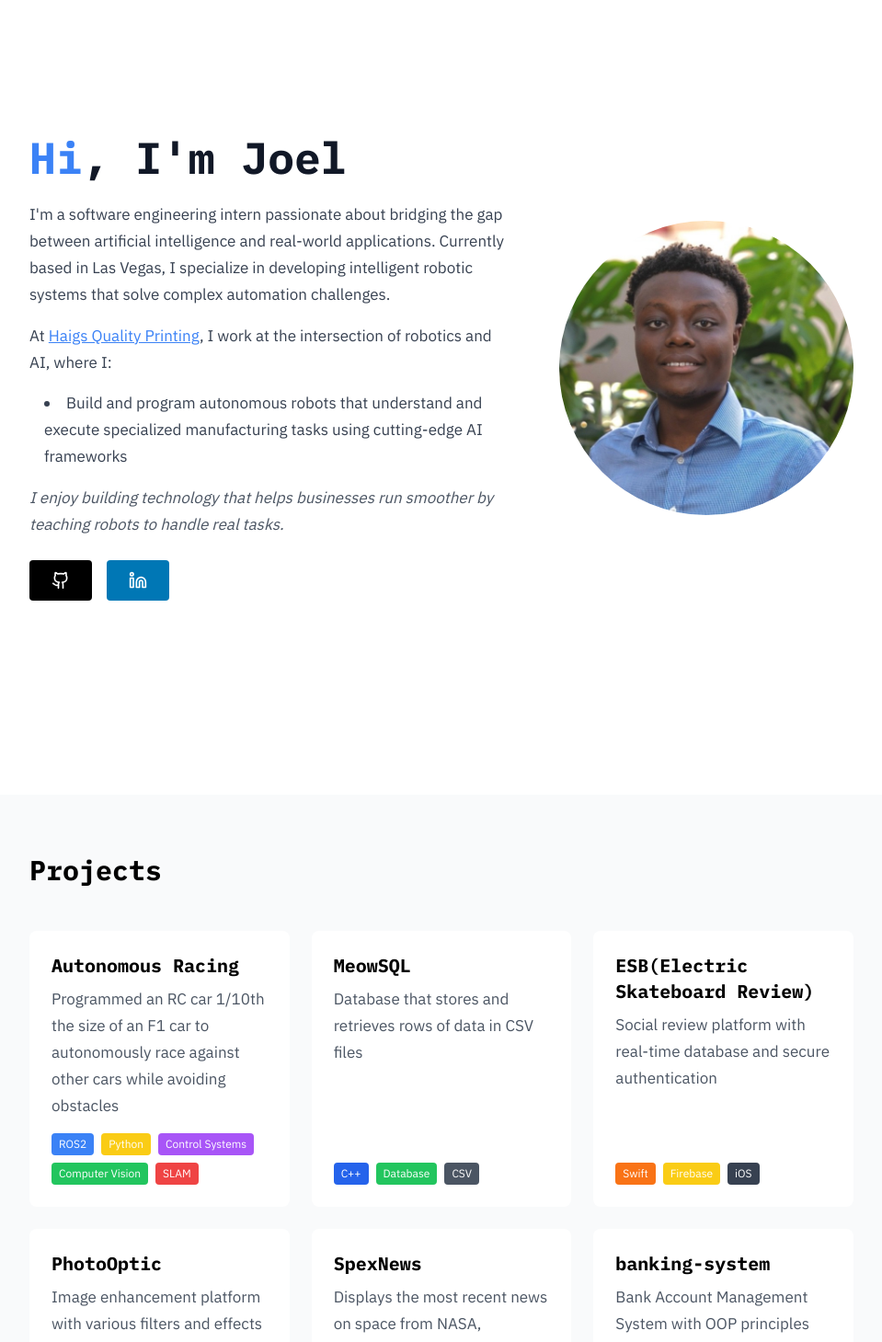
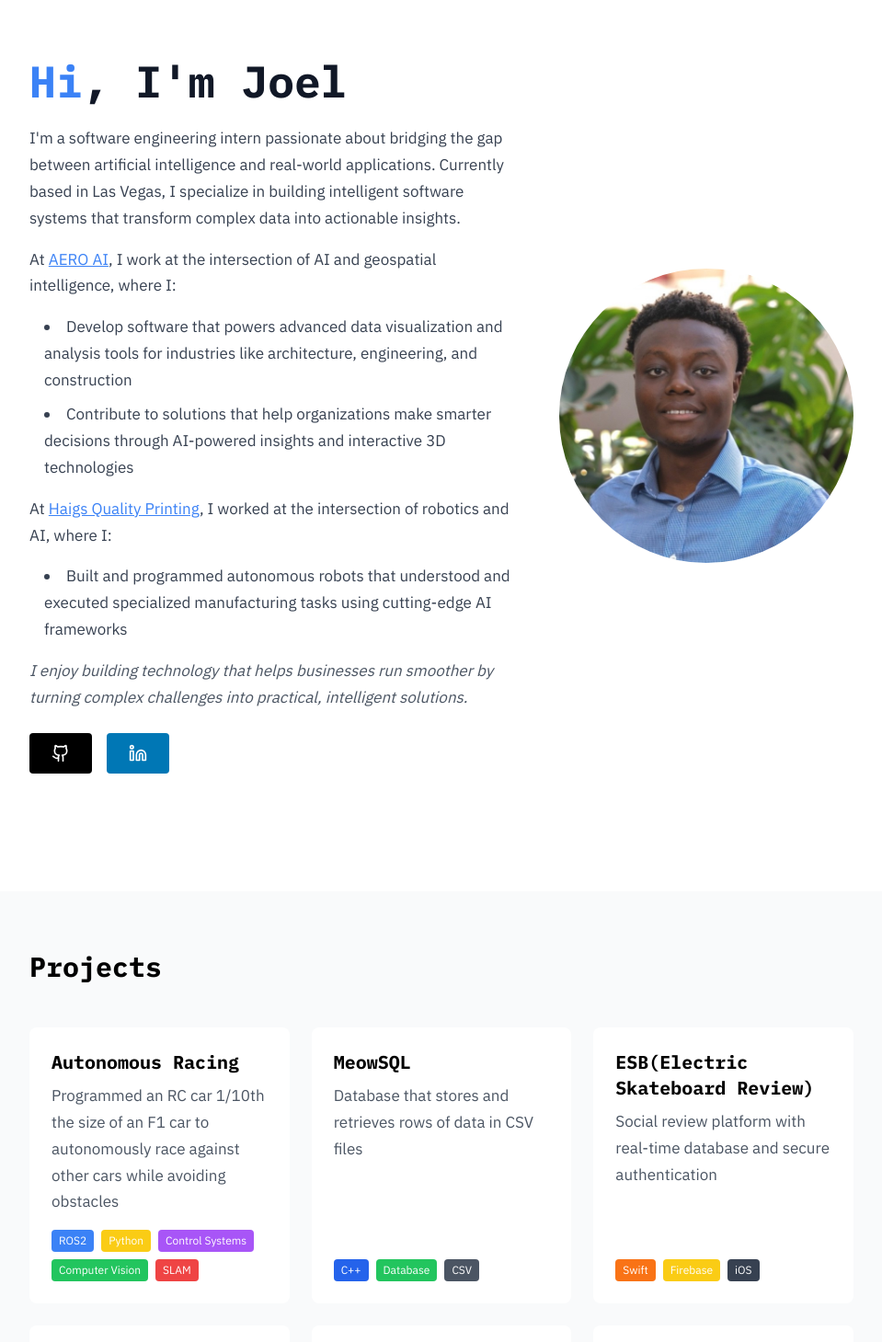
Before and after one commit to joelkab/Joel-portfolio, a Next.js app: page / in a window 1280 px wide. Shown: the top 1459 px of the page at 92% size, without its empty margins (160-1119 px from the left). Built offline with nearby package versions, Linux system fonts and the light colour scheme.

Commit message:
Update portfolio bio with AERO AI internship and improve project animations

```diff
--- a/src/components/sections/MinimalistHero.tsx
+++ b/src/components/sections/MinimalistHero.tsx
@@ -29,20 +29,28 @@ export default function MinimalistHero() {
               {/* Description */}
               <div className="text-gray-700 space-y-4 mb-6 text-[17px] leading-[1.7]">
                 <p>
-                  I'm a software engineering intern passionate about bridging the gap between artificial intelligence and real-world applications.
-                  Currently based in Las Vegas, I specialize in developing intelligent robotic systems that solve complex automation challenges.
+                  I'm a software engineering intern passionate about bridging the gap between artificial intelligence and real-world applications. Currently based in Las Vegas, I specialize in building intelligent software systems that transform complex data into actionable insights.
                 </p>
 
                 <p>
-                  At <a href="#" className="text-blue-500 underline">Haigs Quality Printing</a>, I work at the intersection of robotics and AI, where I:
+                  At <a href="https://aeroai.io/" className="text-blue-500 underline">AERO AI</a>, I work at the intersection of AI and geospatial intelligence, where I:
                 </p>
 
                 <ul className="list-disc list-inside space-y-2 ml-4">
-                  <li>Build and program autonomous robots that understand and execute specialized manufacturing tasks using cutting-edge AI frameworks</li>
+                  <li>Develop software that powers advanced data visualization and analysis tools for industries like architecture, engineering, and construction</li>
+                  <li>Contribute to solutions that help organizations make smarter decisions through AI-powered insights and interactive 3D technologies</li>
+                </ul>
+
+                <p>
+                  At <a href="https://www.haigsprinting.com/" className="text-blue-500 underline">Haigs Quality Printing</a>, I worked at the intersection of robotics and AI, where I:
+                </p>
+
+                <ul className="list-disc list-inside space-y-2 ml-4">
+                  <li>Built and programmed autonomous robots that understood and executed specialized manufacturing tasks using cutting-edge AI frameworks</li>
                 </ul>
 
                 <p className="text-gray-600 italic">
-                  I enjoy building technology that helps businesses run smoother by teaching robots to handle real tasks.
+                  I enjoy building technology that helps businesses run smoother by turning complex challenges into practical, intelligent solutions.
                 </p>
               </div>
 
--- a/src/components/sections/MinimalistProjects.tsx
+++ b/src/components/sections/MinimalistProjects.tsx
@@ -96,7 +96,7 @@ export default function MinimalistProjects() {
     {
       title: 'PhotoOptic',
       description: 'Image enhancement platform with various filters and effects',
-      summary: 'MeowSQL is database application that stores and retrieves data in CSV files. It includes a secure login system and allows users to add, delete, and search for data. The program also includes debugging and testing features to ensure smooth operation.',
+      summary: 'PhotoOptic is a Python-based image processing application that transforms ordinary pictures into enhanced images with various filters and effects. Built with OpenCV, it provides an accessible platform for image manipulation and web image retrieval, designed with simplicity and user-friendliness in mind.',
       highlights: [
         'Multiple filters and effects using OpenCV',
         'Web image retrieval and processing capability',
@@ -157,10 +157,15 @@ export default function MinimalistProjects() {
             {projects.map((project, index) => (
               <div
                 key={project.title}
-                className={`transition-all duration-700 delay-${index * 100}`}
+                className={`transition-all duration-700 ${
+                  isVisible ? 'opacity-100 translate-y-0' : 'opacity-0 translate-y-10'
+                }`}
+                style={{
+                  transitionDelay: isVisible ? `${index * 150}ms` : '0ms'
+                }}
               >
                 <div
-                  className="bg-white rounded-lg p-6 h-full flex flex-col cursor-pointer hover:shadow-lg transition-shadow duration-300"
+                  className="bg-white rounded-lg p-6 h-full flex flex-col cursor-pointer hover:shadow-lg hover:scale-[1.02] transition-all duration-300"
                   onClick={() => setSelectedProject(project)}
                 >
                   {/* Project Title */}
```
